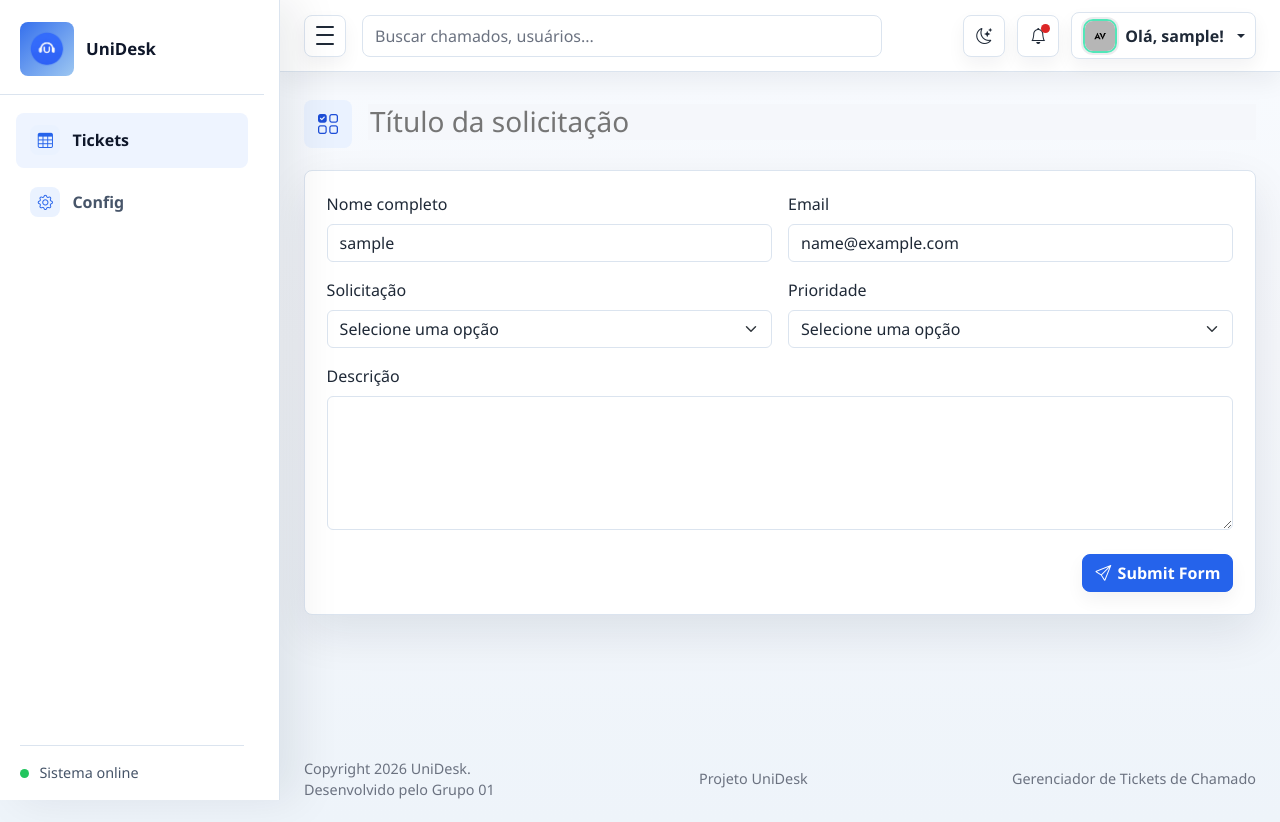
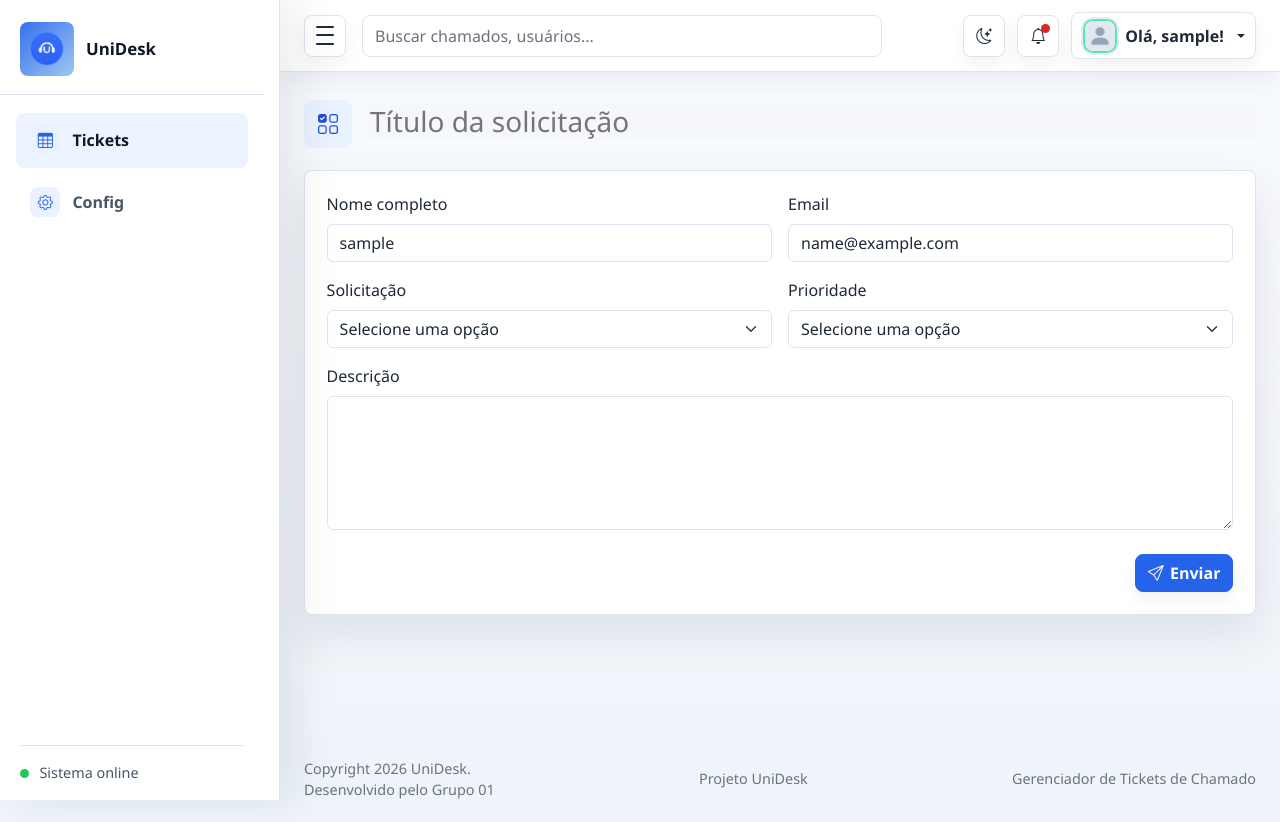
Before and after one commit to TolbyOwl/Semestre-6---Desenvolvimento-de-Sistema, a Flask app: page /new_ticket in a window 1280 px wide. Run offline with Flask 3, Linux system fonts and the light colour scheme; the visitor is signed in with stand-in values (Sample User, id 1); data that the repository does not hold is empty; some libraries are stand-ins or nearby versions.

Commit message:
Alteração do avatar
- Alteração do avatar de usuário
- Tradução para o botão de "Enviar" na página new_ticket.

Sem pendências.

```diff
--- a/templates/it_dash/basic_dash.html
+++ b/templates/it_dash/basic_dash.html
@@ -188,7 +188,7 @@
                       aria-expanded="false">
 
                 <img class="avatar-img avatar-sm"
-                   src="{{ url_for('static', filename='images/avatar/avatar.jpg') }}"
+                   src="{{ url_for('static', filename='images/avatar/avatar-fallback.jpg') }}"
                      alt="">
 
                 <span class="profile-name d-none d-sm-inline">Olá, {{ username }}!</span>
--- a/templates/it_dash/new_ticket.html
+++ b/templates/it_dash/new_ticket.html
@@ -88,7 +88,7 @@ block content %}
         </div>
         <div class="d-flex justify-content-end mt-4">
           <button class="btn btn-primary" type="submit">
-            <i class="bi bi-send" aria-hidden="true"></i> Submit Form
+            <i class="bi bi-send" aria-hidden="true"></i> Enviar
           </button>
         </div>
       </form>
```
